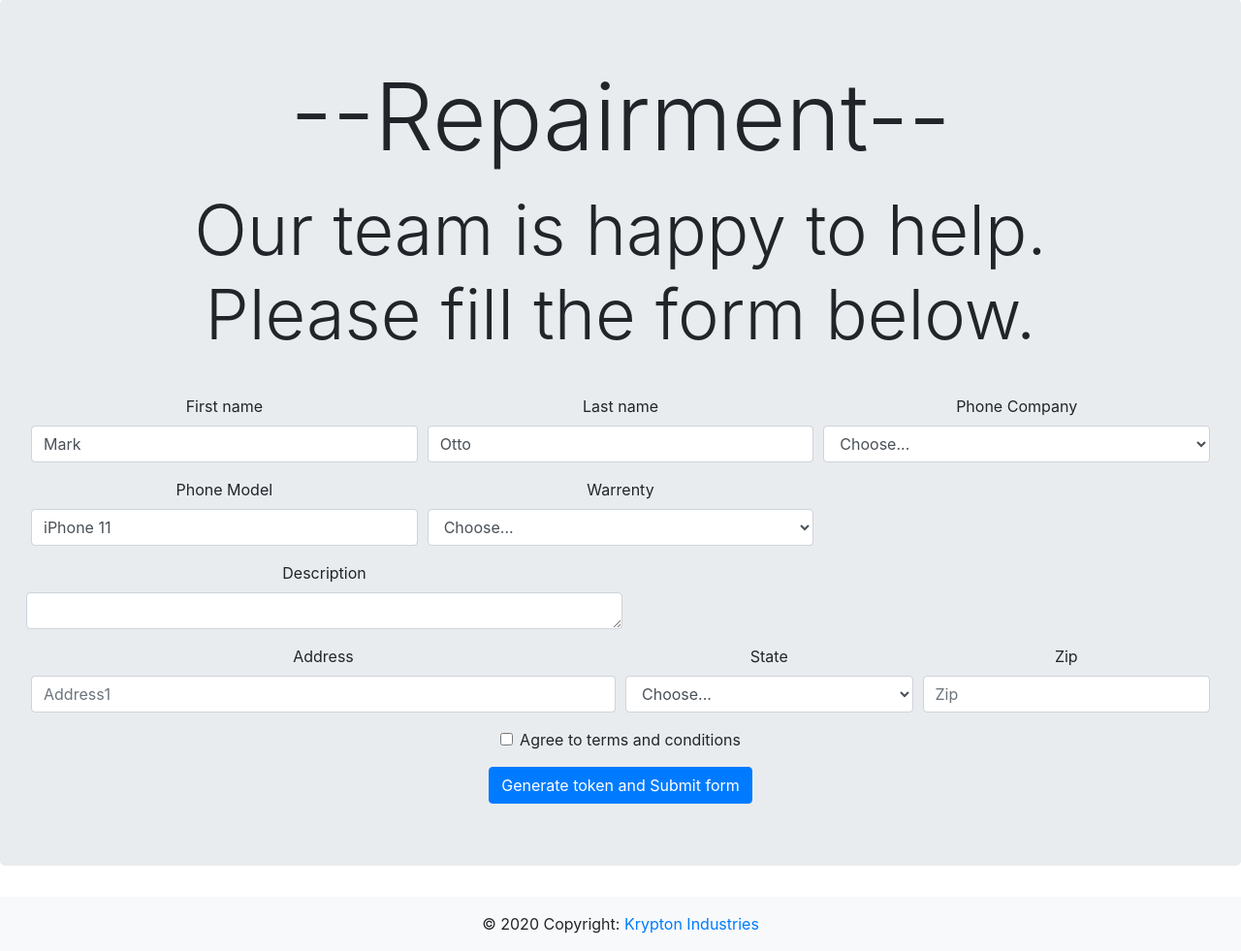
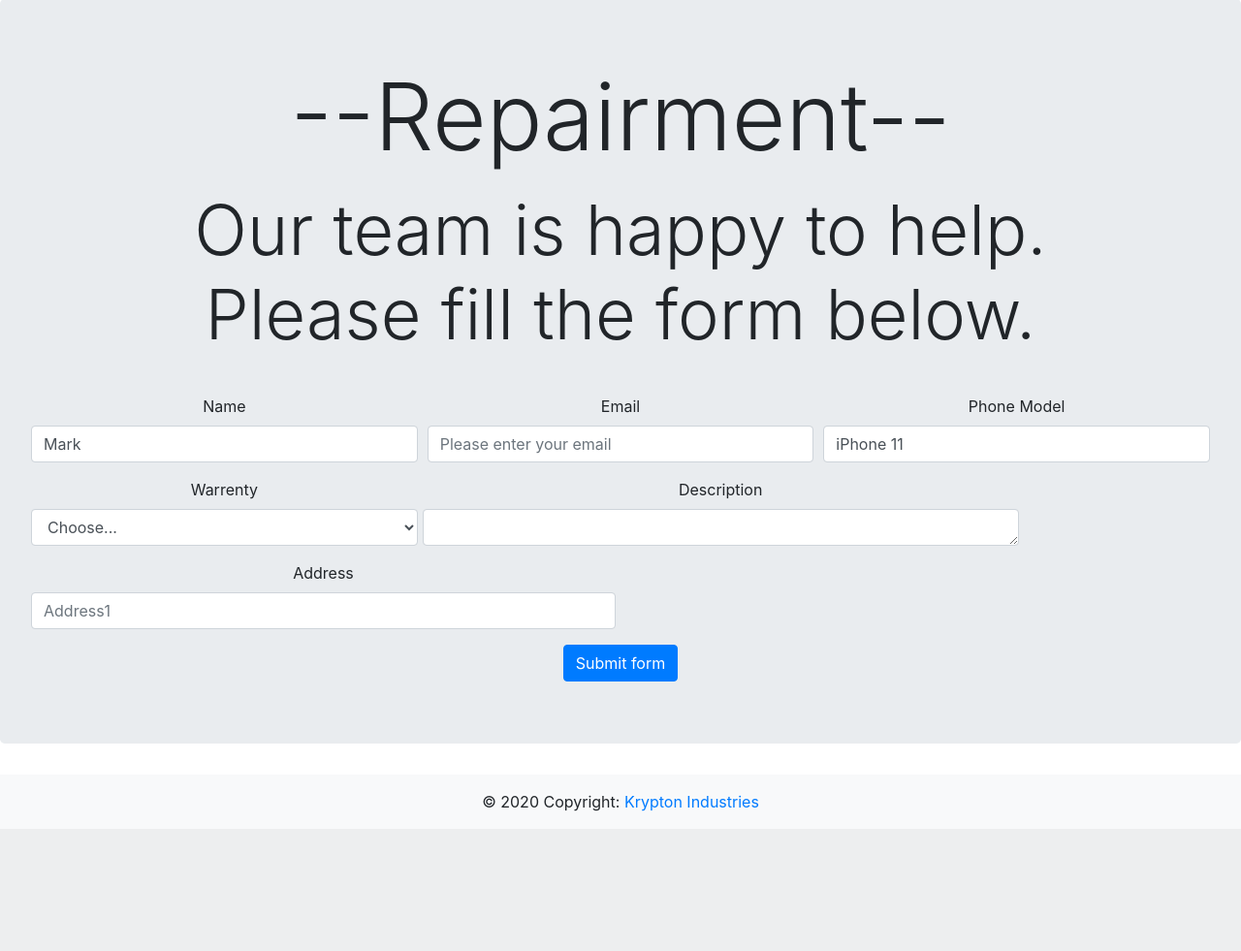
Before and after one commit to Noob919/repair_Express, a Flask app: page /repairment in a window 1280 px wide. Shown: the part 57-1038 px from the top of the page at 97% size. After the commit the page ends 912 px from the top, so only its background shows below. Run offline with Flask 2, Linux system fonts and the light colour scheme; some libraries are stand-ins or nearby versions.

Commit message:
added replacement form and database for it

```diff
--- /dev/null
+++ b/core/forms.py
@@ -0,0 +1,14 @@
+from flask_wtf import FlaskForm
+from wtforms import StringField, SubmitField, BooleanField
+from wtforms.validators import Length,Email, DataRequired
+
+
+
+class RepairmentForm(FlaskForm):
+    name = StringField(label = 'name', validators = [Length(min=2, max=20), DataRequired()])
+    email_address  = StringField(label = 'email_address', validators = [Email(), DataRequired()])
+    phone_model = StringField(label = 'phone_model', validators = [Length(min = 5, max= 20), DataRequired()] )
+    warrenty = BooleanField(label = 'warrenty', validators = [DataRequired()])
+    desc_Repair = StringField(label = 'desc_Repair', validators = [Length(min = 5, max= 20), DataRequired()] )
+    address = StringField(label = 'address', validators = [Length(min = 5, max= 20), DataRequired()] )
+    submit = SubmitField(label = 'Form Submitt')
--- a/core/routes.py
+++ b/core/routes.py
@@ -1,5 +1,7 @@
-from core import app
-from flask import render_template
+from core import app,db
+from flask import render_template, request
+from core.models import Repair
+from core.forms import  RepairmentForm
 
 @app.route("/")
 @app.route("/home")
@@ -15,9 +17,20 @@ def getstatus_page():
 def replacement_page():
     return render_template('replacement.html')
 
-@app.route('/repairment')
+@app.route('/repairment', methods= ['GET', 'POST'])
 def repairment_page():
-    return render_template('repairment.html')
+    repair_form = RepairmentForm()
+    if request.method == 'POST':
+        repair = Repair(name = repair_form.name.data,
+        email_address = repair_form.email_address.data,
+        phone_model = repair_form.phone_model.data,
+        warrenty =  repair_form.warrenty.data,
+        desc_Repair = repair_form.desc_Repair.data,
+        address = repair_form.address.data)
+        db.session.add(repair)
+        db.session.commit()
+
+    return render_template('repairment.html', form = repair_form)
 
 
 @app.route('/softwareupdate')
--- a/core/templates/repairment.html
+++ b/core/templates/repairment.html
@@ -64,45 +64,36 @@
     <p class="display-1">--Repairment--</p>
     <p class="display-3">Our team is happy to help. <br>Please fill the form below.</p>
     <br>
-    <form class="needs-validation" novalidate>
+    <form class="needs-validation"   method="POST" novalidate>
         <div class="form-row">
             <div class="col-md-4 mb-3">
-                <label for="validationCustom01">First name</label>
+                <label for="validationCustom01">Name</label>
                 <input type="text" class="form-control" id="validationCustom01" placeholder="First name"
-                    value="Mark" required>
+                    value="Mark" name = "name" required>
                 <div class="valid-feedback">
                     Looks good!
                 </div>
             </div>
             <div class="col-md-4 mb-3">
-                <label for="validationCustom02">Last name</label>
-                <input type="text" class="form-control" id="validationCustom02" placeholder="Last name" value="Otto"
-                    required>
+                <label for="validationCustom02">Email</label>
+                <input type="email" class="form-control" id="validationCustom02" placeholder="Please enter your email"
+                    name = 'email_address' required>
                 <div class="valid-feedback">
                     Looks good!
                 </div>
             </div>
-            <div class="col-md-4 mb-3">
-                <label for="inputState">Phone Company</label>
-                <select id="inputState" class="form-control">
-                    <option selected>Choose...</option>
-                    <option>Apple</option>
-                    <option>One Plus</option>
-                    <option>Samsang</option>
-                    <option>Realme</option>
-                </select>
-            </div>
+
             <div class="col-md-4 mb-3">
                 <label for="validationCustom01">Phone Model</label>
                 <input type="text" class="form-control" id="validationCustom01" placeholder="First name"
-                    value="iPhone 11" required>
+                    value="iPhone 11" name="phone_model" required>
                 <div class="valid-feedback">
                     Looks good!
                 </div>
             </div>
             <div class="col-md-4 mb-3">
                 <label for="inputState">Warrenty</label>
-                <select id="inputState" class="form-control">
+                <select id="inputState" class="form-control" name="warrenty">
                     <option selected>Choose...</option>
                     <option>Yes</option>
                     <option>No</option>
@@ -110,40 +101,22 @@
             </div>
             <div class="form-group">
                 <label for="exampleFormControlTextarea1">Description</label>
-                <textarea class="form-control" id="exampleFormControlTextarea1" rows="1" cols="56"></textarea>
+                <textarea class="form-control" id="exampleFormControlTextarea1" rows="1" cols="56" name="desc_Repair"></textarea>
             </div>
         </div>
 
         <div class="form-row">
             <div class="col-md-6 mb-3">
                 <label for="validationCustom03">Address</label>
-                <input type="text" class="form-control" id="validationCustom03" placeholder="Address1" required>
+                <input type="text" class="form-control" id="validationCustom03" placeholder="Address1" name="address" required>
                 <div class="invalid-feedback">
                     Please provide a valid Addresss.
                 </div>
             </div>
-            <div class="col-md-3 mb-3">
-                <label for="inputState">State</label>
-                <select id="inputState" class="form-control">
-                    <option selected>Choose...</option>
-                    <option>Aligarh</option>
-                    <option>Agra</option>
-                    <option>Delhi</option>
-                    <option>Noida</option>
-                </select>
-                <div class="invalid-feedback">
-                    Please provide a valid state.
-                </div>
-            </div>
-            <div class="col-md-3 mb-3">
-                <label for="validationCustom05">Zip</label>
-                <input type="text" class="form-control" id="validationCustom05" placeholder="Zip" required>
-                <div class="invalid-feedback">
-                    Please provide a valid zip.
-                </div>
-            </div>
+
+
         </div>
-        <div class="form-group">
+        <!-- <div class="form-group">
             <div class="form-check">
                 <input class="form-check-input" type="checkbox" value="" id="invalidCheck" required>
                 <label class="form-check-label" for="invalidCheck">
@@ -153,8 +126,8 @@
                     You must agree before submitting.
                 </div>
             </div>
-        </div>
-        <a href="receipt.html" type="buttuon" class="btn btn-primary"> Generate token and Submit form</a>
+        </div> -->
+        <button   type="submit" class="btn btn-primary">Submit form</button>
     </form>
 
     <script>
--- /dev/null
+++ b/forms.py
@@ -0,0 +1 @@
+from flask_wtf import Flask_Form, BooleanField, StringField, PasswordField, validators
```
Also changed, not shown: core/__init__.py (+7 -0 lines), core/models.py (added, +12 -0 lines).
